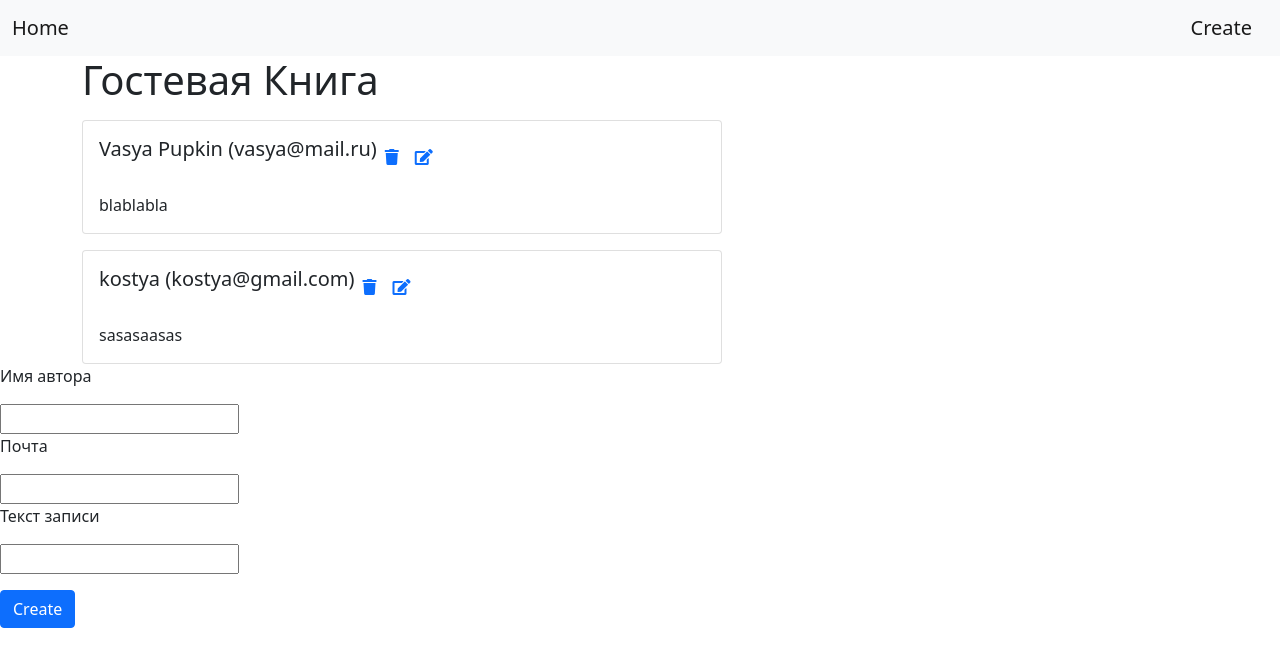
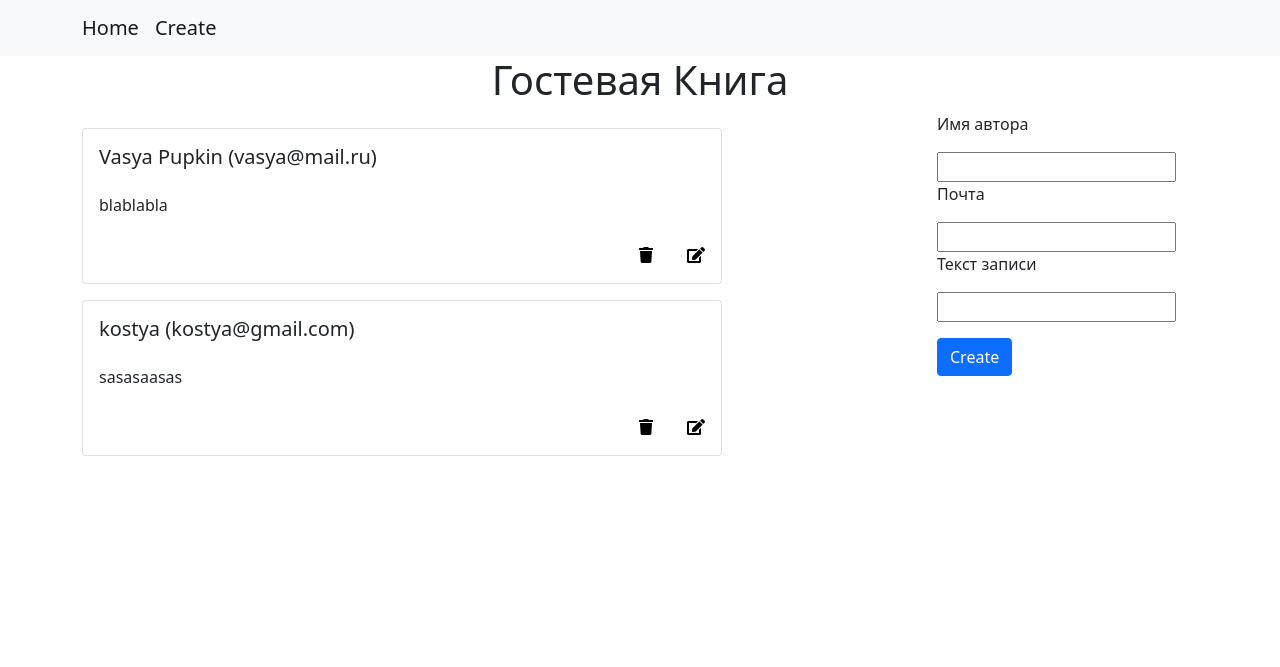
Before and after one commit to stanislavdogai/python_group_9_stas_dogai_exam_6, a Django app: page / in a window 1280 px wide. Shown: the top 667 px of the page. Run offline with Django 4.2, Linux system fonts and the light colour scheme; data comes from the database, SQL or seed files in the repository.

Commit message:
немного декора со style.css

```diff
--- a/source/exam6/settings.py
+++ b/source/exam6/settings.py
@@ -9,7 +9,7 @@ https://docs.djangoproject.com/en/4.0/topics/settings/
 For the full list of settings and their values, see
 https://docs.djangoproject.com/en/4.0/ref/settings/
 """
-
+import os
 from pathlib import Path
 
 # Build paths inside the project like this: BASE_DIR / 'subdir'.
@@ -122,3 +122,7 @@ STATIC_URL = 'static/'
 # https://docs.djangoproject.com/en/4.0/ref/settings/#default-auto-field
 
 DEFAULT_AUTO_FIELD = 'django.db.models.BigAutoField'
+
+STATICFILES_DIRS = [
+    os.path.join(BASE_DIR, "static"),
+]
--- /dev/null
+++ b/source/webapp/static/style/style.css
@@ -0,0 +1,11 @@
+.logo-style{
+    width: 50px;
+    height: 50px;
+    color: black;
+    text-align: center;
+    line-height: 45px;
+}
+
+.tittle-head{
+    text-align: center;
+}
--- a/source/webapp/templates/base.html
+++ b/source/webapp/templates/base.html
@@ -1,4 +1,5 @@
 <!doctype html>
+{% load static %}
 <html lang="en">
 <head>
     <meta charset="UTF-8">
@@ -6,18 +7,28 @@
           content="width=device-width, user-scalable=no, initial-scale=1.0, maximum-scale=1.0, minimum-scale=1.0">
     <meta http-equiv="X-UA-Compatible" content="ie=edge">
     <link rel="stylesheet" href="https://use.fontawesome.com/releases/v5.15.3/css/all.css">
+    <link rel="stylesheet" href="{% static "style/style.css" %}">
     <link href="https://cdn.jsdelivr.net/npm/bootstrap@5.0.2/dist/css/bootstrap.min.css" rel="stylesheet" integrity="sha384-EVSTQN3/azprG1Anm3QDgpJLIm9Nao0Yz1ztcQTwFspd3yD65VohhpuuCOmLASjC" crossorigin="anonymous">
     <title>Document</title>
+
 </head>
 <body>
 <header>
-    <nav class="navbar navbar-light bg-light">
-  <div class="container-fluid">
-    <a class="navbar-brand" href="{% url 'home_page' %}">Home</a>
-      <a class="navbar-brand" href="{% url 'create_page' %}">Create</a>
-
-  </div>
-</nav>
+    <nav class="navbar navbar-expand-lg navbar-light bg-light">
+        <div class="container">
+            <a class="navbar-brand" href="{% url 'home_page' %}">Home</a>
+            <button class="navbar-toggler" type="button" data-bs-toggle="collapse" data-bs-target="#navbarNav" aria-controls="navbarNav" aria-expanded="false" aria-label="Toggle navigation">
+            <span class="navbar-toggler-icon"></span>
+            </button>
+                <div class="collapse navbar-collapse" id="navbarNav">
+                <ul class="navbar-nav">
+                <li class="nav-item">
+                <a class="navbar-brand" href="{% url 'create_page' %}">Create</a>
+                </li>
+                </ul>
+                </div>
+        </div>
+    </nav>
 </header>
 
 {% block content %}
--- a/source/webapp/templates/book_create.html
+++ b/source/webapp/templates/book_create.html
@@ -1,8 +1,11 @@
 {% extends 'base.html' %}
 
 {% block content %}
-    <form method="POST">
+    <div class="container">
+     <form method="POST">
       {% include 'partial/form.html' with button_text='Create' %}
     </form>
+    </div>
+
 
 {% endblock %}
--- a/source/webapp/templates/home.html
+++ b/source/webapp/templates/home.html
@@ -1,24 +1,32 @@
 {% extends 'base.html' %}
 
 {% block content %}
+<h1 class="tittle-head">Гостевая Книга</h1>
     <div class="container">
-    <h1>Гостевая Книга</h1>
+
+
+<div class="row mb-5">
+    <div class="col-9">
         {% for book in books %}
         <div class="card mt-3" style="width: 40rem;">
             <div class="card-body">
                 <div class="d-flex bd-highlight mb-3">
                     <h5 class="card-title">{{ book.name_author }} ({{ book.email }})</h5>
-                  <div class="p-2 bd-highlight"><a href="{% url 'book_delete' book.pk %}"><i class="fas fa-trash"></i></a></div>
-                  <div class="p-2 bd-highlight"><a href="{% url 'book_update' book.pk%}"><i class="fas fa-edit"></i></a></div>
                 </div>
             <p class="card-text">{{ book.text }}</p>
+            </div>
+            <div class="d-flex justify-content-end">
+                <a href="{% url 'book_delete' book.pk %}" class="logo-style"><i class="fas fa-trash "></i></a>
+                <a href="{% url 'book_update' book.pk%}" class="logo-style"><i class="fas fa-edit"></i></a>
             </div>
         </div>
         {% endfor %}
     </div>
-<div>
+    <div class="col-3">
         <form method="POST" action="{% url 'create_page' %}">
             {% include 'partial/form.html' with button_text='Create' %}
         </form>
     </div>
+</div>
+</div>
 {% endblock %}
--- a/source/webapp/views.py
+++ b/source/webapp/views.py
@@ -39,7 +39,7 @@ def create_book_view(request):
                                                  text=text,
                                                  created_at=created_at)
             return redirect("home_page")
-        return render(request, 'book_create.html', {"form": form})
+        return render(request, 'home_page.html', {"form": form})
 
 
 def book_update(request, pk):
```
Also changed, not shown: source/webapp/templates/book_delete.html (+9 -5 lines). Lines whose indentation alone changed are shown as unchanged.
